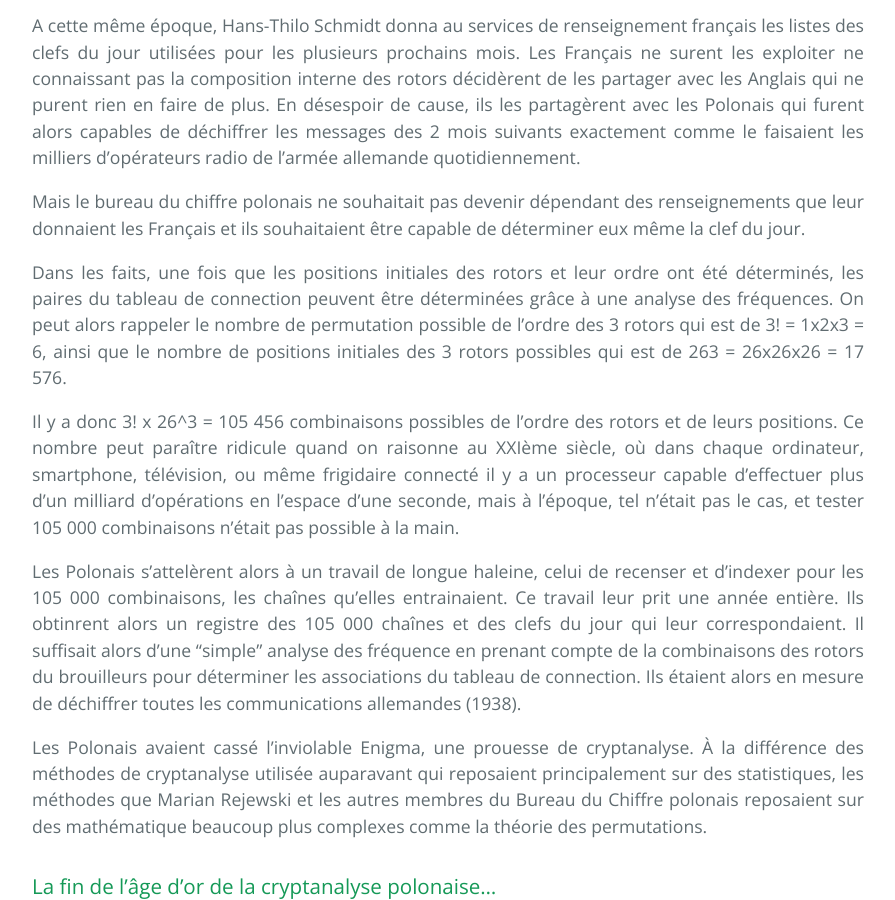
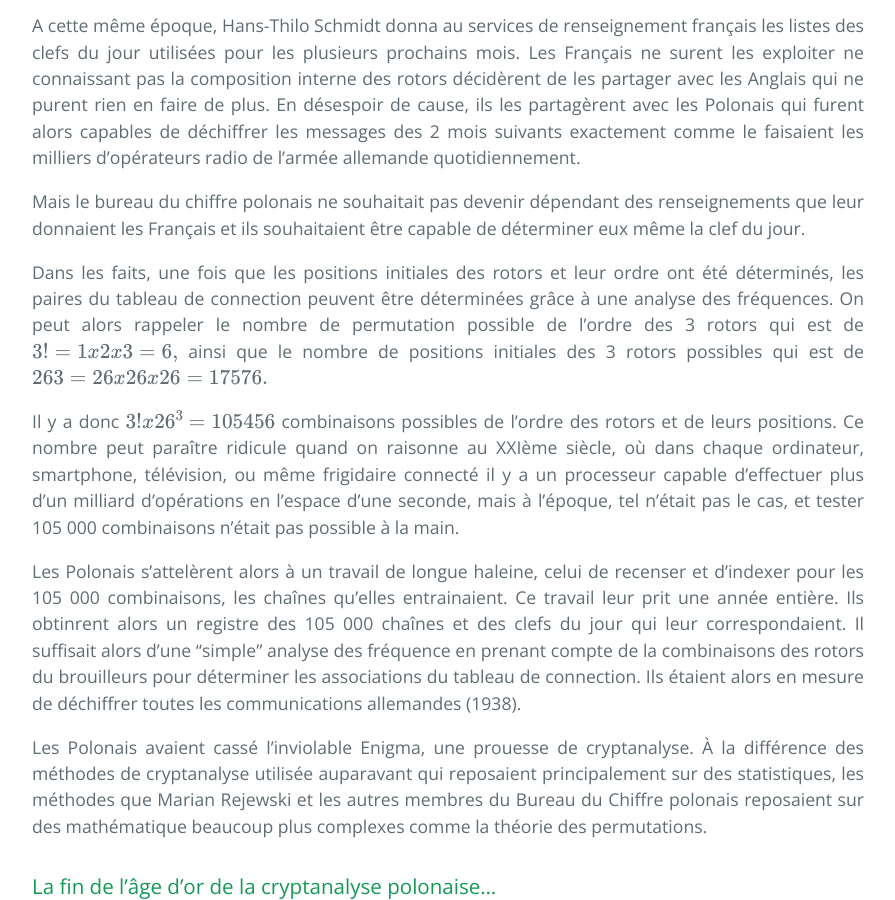
Before and after one commit to SamuelGallay/CryptoTPE, a Jekyll site: the page built from pages/3_Guerres/4_cryptanalyse.md, in a window 1280 px wide and 900 px high, scrolled down 2799 px. Shown: the whole window, without its empty margins (192-1087 px from the left). Built offline with Jekyll 4.4.1, drawn with Linux system fonts in a browser that asks for light colours; our own code applies the rules of GitHub Pages for plain Markdown files; formulas are drawn with MathJax 3.

Commit message:
formules maths

```diff
--- a/pages/3_Guerres/4_cryptanalyse.md
+++ b/pages/3_Guerres/4_cryptanalyse.md
@@ -55,9 +55,9 @@ A cette même époque, Hans-Thilo Schmidt donna au services de renseignement fra
 Mais le bureau du chiffre polonais ne souhaitait pas devenir dépendant des renseignements que leur donnaient les Français et ils souhaitaient être capable de déterminer eux même la clef du jour.
 
 Dans les faits, une fois que les positions initiales des rotors et leur ordre ont été déterminés, les paires du tableau de connection peuvent être déterminées grâce à une analyse des fréquences.
-On peut alors rappeler le nombre de permutation possible de l’ordre des 3 rotors qui est de 3! = 1x2x3 = 6, ainsi que le nombre de positions initiales des 3 rotors possibles qui est de 263 = 26x26x26 = 17 576.
+On peut alors rappeler le nombre de permutation possible de l’ordre des 3 rotors qui est de $$ 3! = 1x2x3 = 6, $$ ainsi que le nombre de positions initiales des 3 rotors possibles qui est de $$ 263 = 26x26x26 = 17 576. $$
 
-Il y a donc 3! x 26^3 = 105 456 combinaisons possibles de l’ordre des rotors et de leurs positions. Ce nombre peut paraître ridicule quand on raisonne au XXIème siècle, où dans chaque ordinateur, smartphone, télévision, ou même frigidaire connecté il y a un processeur capable d'effectuer plus d’un milliard d’opérations en l’espace d’une seconde, mais à l’époque, tel n’était pas le cas, et tester 105 000 combinaisons n’était pas possible à la main.
+Il y a donc $$ 3! x 26^3 = 105 456 $$ combinaisons possibles de l’ordre des rotors et de leurs positions. Ce nombre peut paraître ridicule quand on raisonne au XXIème siècle, où dans chaque ordinateur, smartphone, télévision, ou même frigidaire connecté il y a un processeur capable d'effectuer plus d’un milliard d’opérations en l’espace d’une seconde, mais à l’époque, tel n’était pas le cas, et tester 105 000 combinaisons n’était pas possible à la main.
 
 Les Polonais s’attelèrent alors à un travail de longue haleine, celui de recenser et d’indexer pour les 105 000 combinaisons, les chaînes qu’elles entrainaient. Ce travail leur prit une année entière. Ils obtinrent alors un registre des 105 000 chaînes et des clefs du jour qui leur correspondaient. Il suffisait alors d’une “simple” analyse des fréquence en prenant compte de la combinaisons des rotors du brouilleurs pour déterminer les associations du tableau de connection. Ils étaient alors en mesure de déchiffrer toutes les communications allemandes (1938).
 
```
